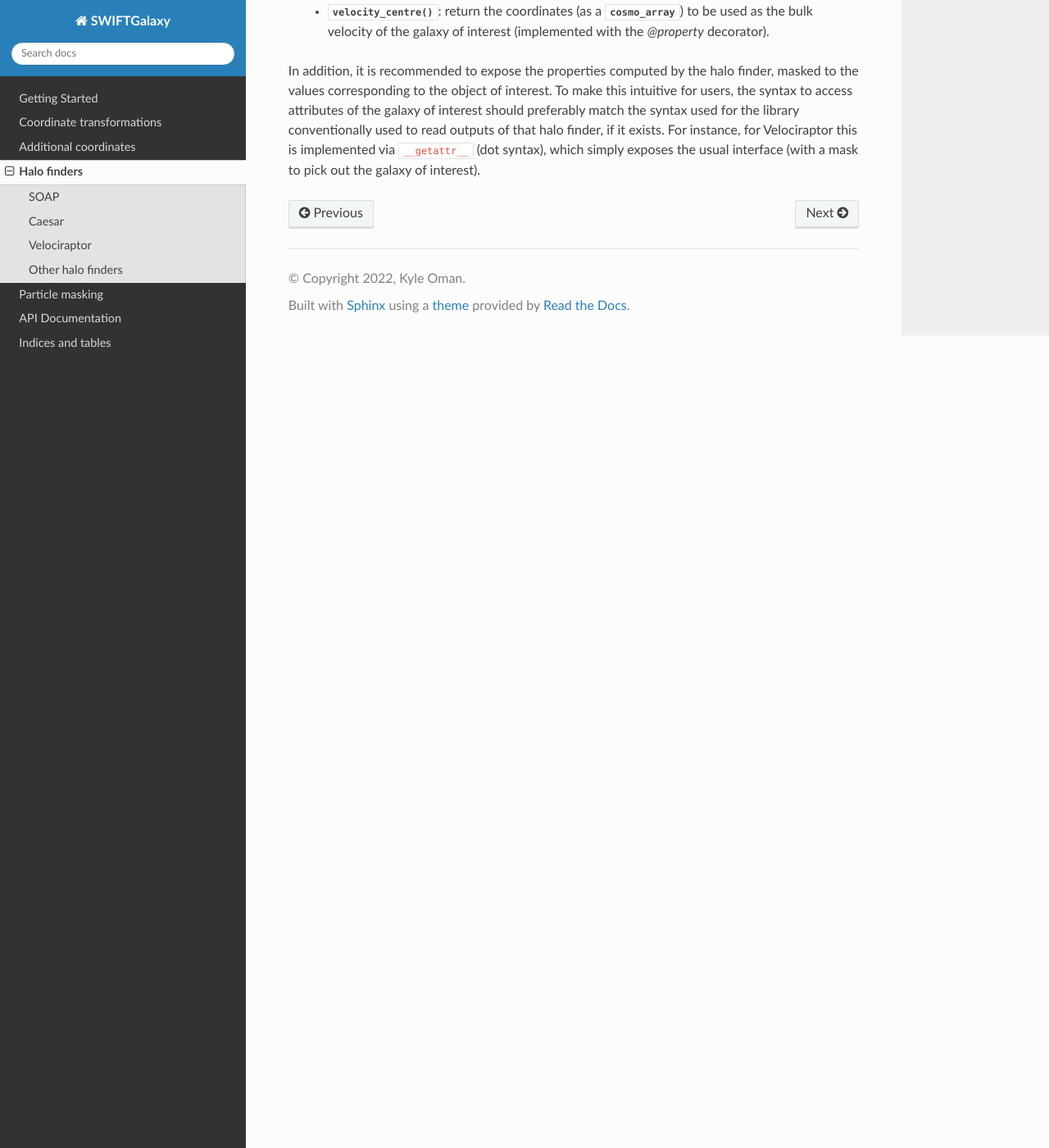
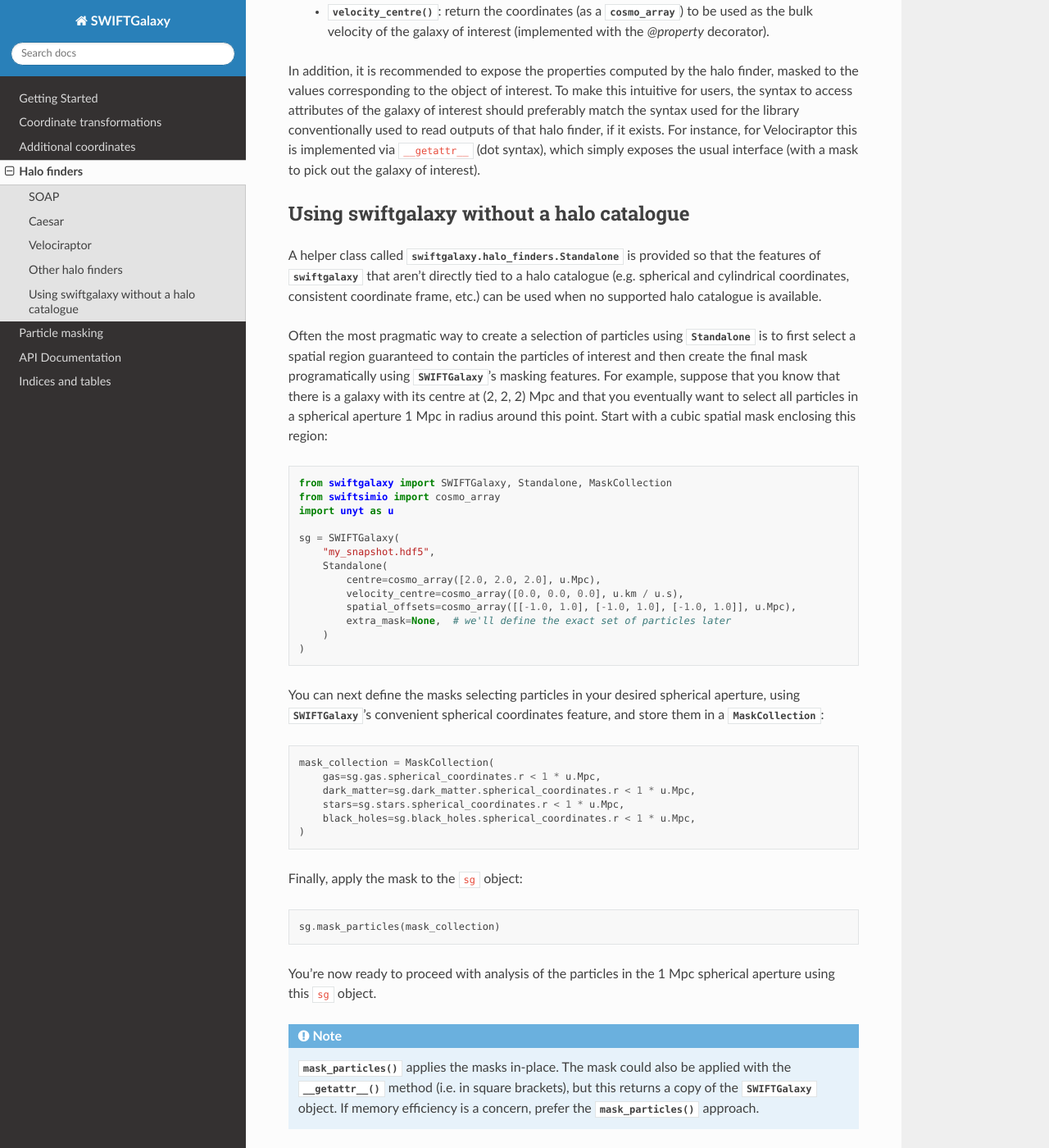
Before and after one commit to SWIFTSIM/swiftgalaxy, a Sphinx documentation site: the page built from docs/source/halo_finders/index.rst, in a window 1280 px wide and 1400 px high, scrolled down 5587 px. Shown: the whole window at 82% size. Built offline with Sphinx 7.4.7 and the Read the Docs theme 2.0.0, drawn with Linux system fonts in a browser that asks for light colours.

Commit message:
Document Standalone helper class.

```diff
--- a/docs/source/halo_finders/index.rst
+++ b/docs/source/halo_finders/index.rst
@@ -183,3 +183,49 @@ Entrepreneurial users may also create their own helper class inheriting from :cl
   + :meth:`~swiftgalaxy.halo_finders._HaloFinder.velocity_centre`: return the coordinates (as a :class:`~swiftsimio.objects.cosmo_array`) to be used as the bulk velocity of the galaxy of interest (implemented with the `@property` decorator).
 
 In addition, it is recommended to expose the properties computed by the halo finder, masked to the values corresponding to the object of interest. To make this intuitive for users, the syntax to access attributes of the galaxy of interest should preferably match the syntax used for the library conventionally used to read outputs of that halo finder, if it exists. For instance, for Velociraptor this is implemented via ``__getattr__`` (dot syntax), which simply exposes the usual interface (with a mask to pick out the galaxy of interest).
+
+Using swiftgalaxy without a halo catalogue
+------------------------------------------
+
+A helper class called :class:`swiftgalaxy.halo_finders.Standalone` is provided so that the features of :mod:`swiftgalaxy` that aren't directly tied to a halo catalogue (e.g. spherical and cylindrical coordinates, consistent coordinate frame, etc.) can be used when no supported halo catalogue is available.
+
+Often the most pragmatic way to create a selection of particles using :class:`~swiftgalaxy.halo_finders.Standalone` is to first select a spatial region guaranteed to contain the particles of interest and then create the final mask programatically using :class:`~swiftgalaxy.reader.SWIFTGalaxy`'s masking features. For example, suppose that you know that there is a galaxy with its centre at (2, 2, 2) Mpc and that you eventually want to select all particles in a spherical aperture 1 Mpc in radius around this point. Start with a cubic spatial mask enclosing this region:
+
+.. code-block:: python
+
+    from swiftgalaxy import SWIFTGalaxy, Standalone, MaskCollection
+    from swiftsimio import cosmo_array
+    import unyt as u
+
+    sg = SWIFTGalaxy(
+        "my_snapshot.hdf5",
+        Standalone(
+            centre=cosmo_array([2.0, 2.0, 2.0], u.Mpc),
+            velocity_centre=cosmo_array([0.0, 0.0, 0.0], u.km / u.s),
+            spatial_offsets=cosmo_array([[-1.0, 1.0], [-1.0, 1.0], [-1.0, 1.0]], u.Mpc),
+            extra_mask=None,  # we'll define the exact set of particles later
+        )
+    )
+
+You can next define the masks selecting particles in your desired spherical aperture, using :class:`~swiftgalaxy.reader.SWIFTGalaxy`'s convenient spherical coordinates feature, and store them in a :class:`~swiftgalaxy.masks.MaskCollection`:
+
+.. code-block:: python
+
+    mask_collection = MaskCollection(
+        gas=sg.gas.spherical_coordinates.r < 1 * u.Mpc,
+        dark_matter=sg.dark_matter.spherical_coordinates.r < 1 * u.Mpc,
+        stars=sg.stars.spherical_coordinates.r < 1 * u.Mpc,
+        black_holes=sg.black_holes.spherical_coordinates.r < 1 * u.Mpc,
+    )
+
+Finally, apply the mask to the ``sg`` object:
+
+.. code-block:: python
+
+   sg.mask_particles(mask_collection)
+
+You're now ready to proceed with analysis of the particles in the 1 Mpc spherical aperture using this ``sg`` object.
+
+.. note::
+
+   :meth:`~swiftgalaxy.reader.SWIFTGalaxy.mask_particles` applies the masks in-place. The mask could also be applied with the :meth:`~swiftgalaxy.reader.SWIFTGalaxy.__getattr__` method (i.e. in square brackets), but this returns a copy of the :class:`~swiftgalaxy.reader.SWIFTGalaxy` object. If memory efficiency is a concern, prefer the :meth:`~swiftgalaxy.reader.SWIFTGalaxy.mask_particles` approach.
```
